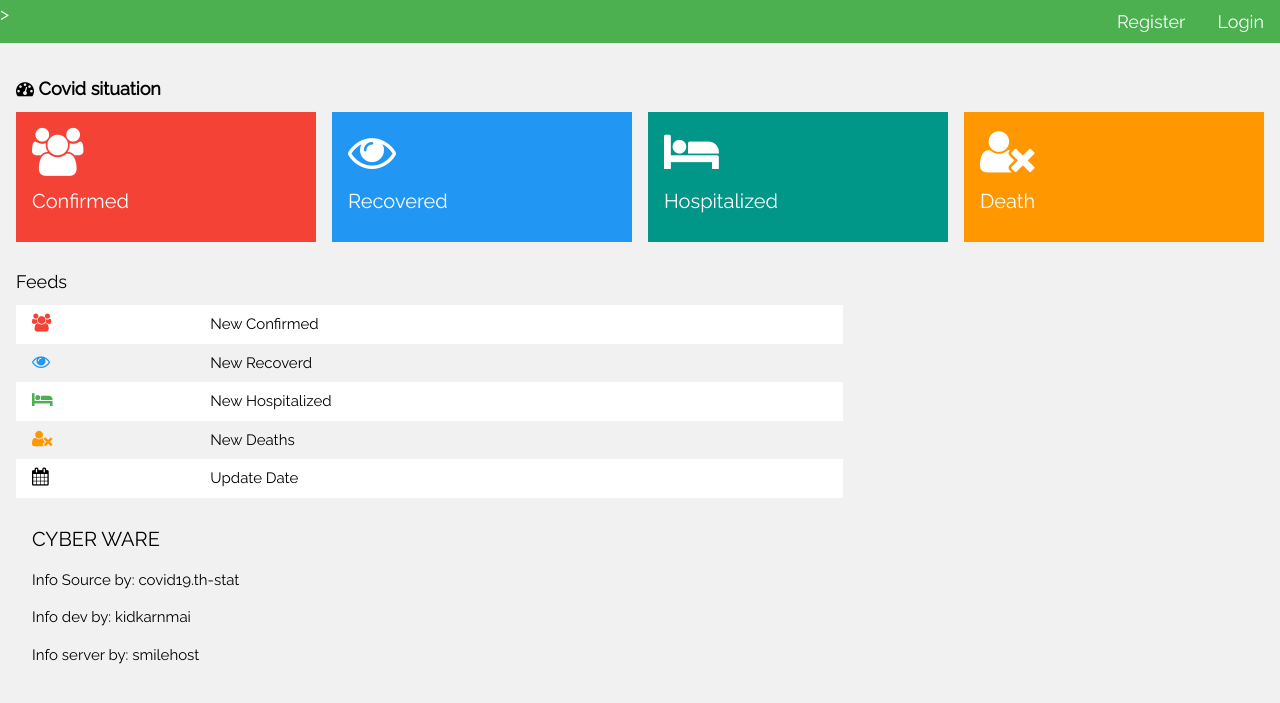
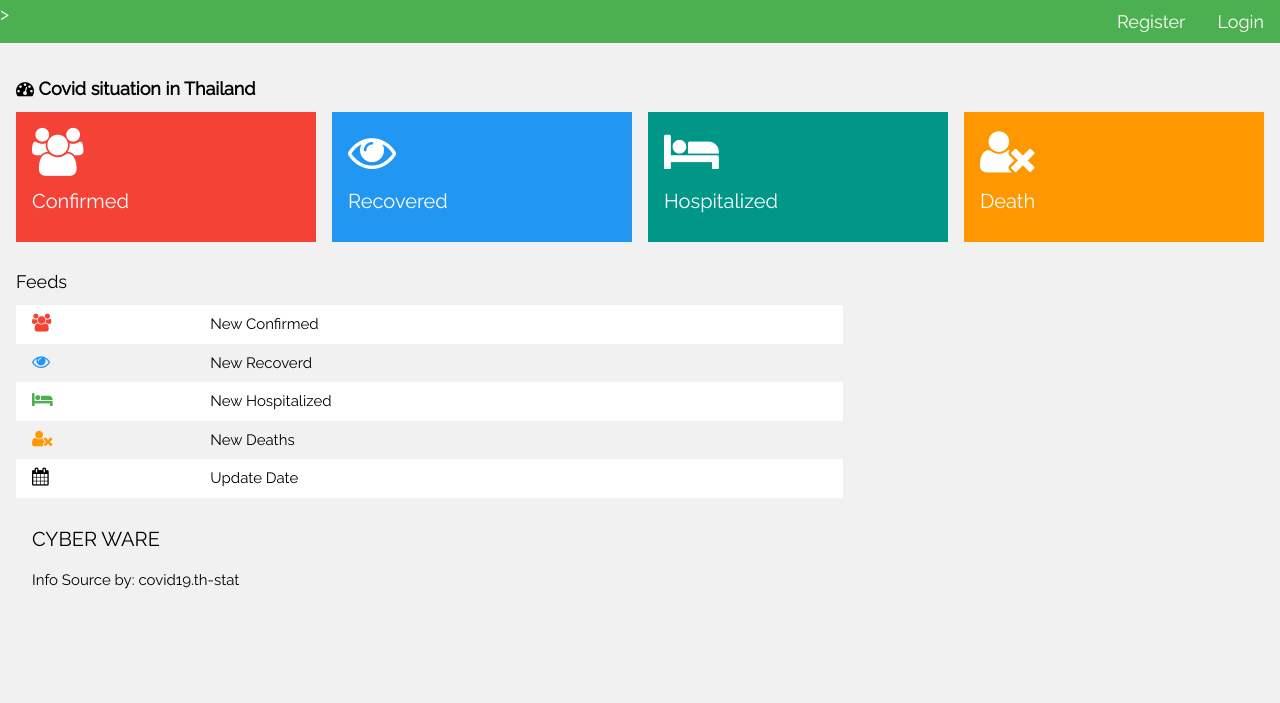
Before and after one commit to group9-exceed2021/Cyber-Ware, a Flask app: template templates/covid.html in a window 1280 px wide. Shown: the top 703 px of the page. Run offline with Flask 2, Linux system fonts and the light colour scheme; the template is opened without the code that fills it, so the values that code supplies are empty; some libraries are stand-ins or nearby versions.

Commit message:
improve covid page

```diff
--- a/templates/covid.html
+++ b/templates/covid.html
@@ -1,6 +1,6 @@
 <!DOCTYPE html>
 <html>
-<title>Covid situation</title>
+<title>Covid situation in Thailand</title>
 <meta charset="UTF-8">
 <meta name="viewport" content="width=device-width, initial-scale=1">
 <link rel="stylesheet" href="https://www.w3schools.com/w3css/4/w3.css">
@@ -30,7 +30,7 @@
 
         <!-- Header -->
         <header class="w3-container" style="padding-top:22px">
-            <h5><b><i class="fa fa-dashboard"></i> Covid situation </b></h5>
+            <h5><b><i class="fa fa-dashboard"></i> Covid situation in Thailand </b></h5>
         </header>
 
         <div class="w3-row-padding w3-margin-bottom">
@@ -112,8 +112,6 @@
             <footer class="w3-container w3-padding-16 w3-light-grey">
                 <h4>CYBER WARE</h4>
                 <p>Info Source by: <a href="https://covid19.th-stat.com/" target="_blank"></a>covid19.th-stat</p>
-                <p>Info dev by: <a href="https://kidkarnmai.com/" target="_blank"></a>kidkarnmai</p>
-                <p>Info server by: <a href="https://smilehost.asia/" target="_blank"></a>smilehost</p>
             </footer>
 
             <!-- End page content -->
```
